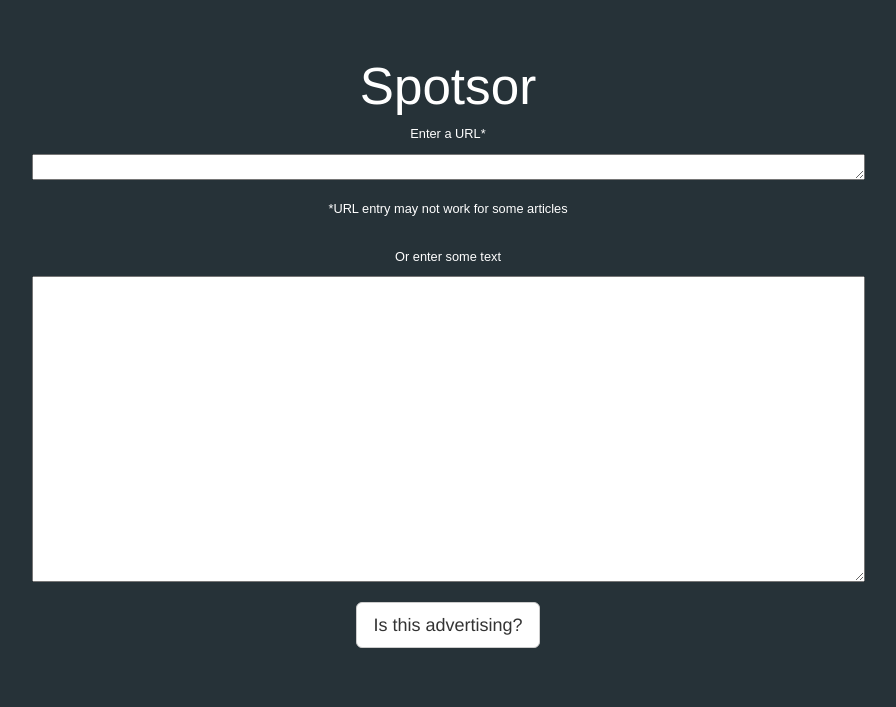
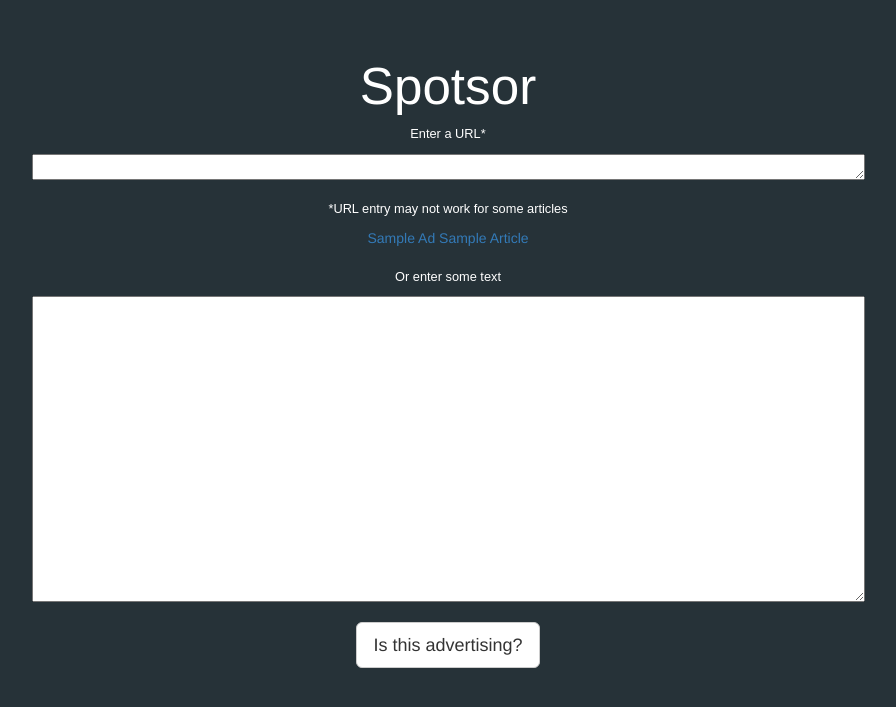
Before and after one commit to CStephenson970/AdDetector, a Flask app: page / in a window 1280 px wide. Shown: the part 51-758 px from the top of the page, without its empty margins (192-1088 px from the left). Run offline with Flask 2, Linux system fonts and the light colour scheme; parts of the project's set-up code (start-up, migrations or seed data) failed here and were passed over; some libraries are stand-ins or nearby versions.

Commit message:
Add links to demo articles on main page

```diff
--- a/app/AdDetector/templates/input_page.html
+++ b/app/AdDetector/templates/input_page.html
@@ -57,6 +57,8 @@
 
                 <div>
                   <p>*URL entry may not work for some articles</p>
+                  <a href="http://www.theatlantic.com/sponsored/ibm-big-data/big-data-grows-new-role-emerges-chief-data-officer/102/">Sample Ad</a>
+                  <a href="http://www.theatlantic.com/technology/archive/2016/09/bestseller-ometer/499256/">Sample Article</a>
                 </div>
                 <br>
                 <p>Or enter some text</p>
```
